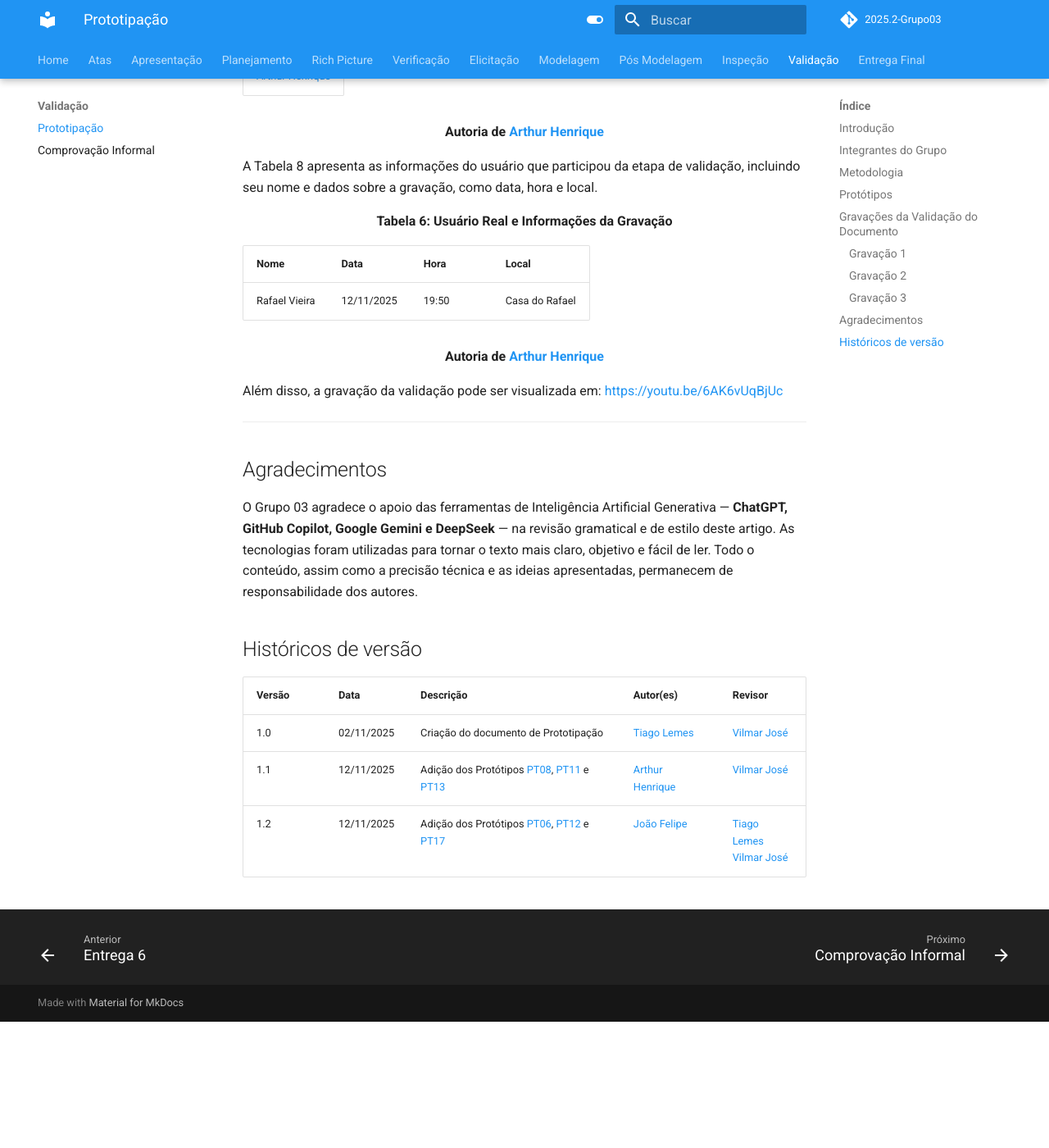
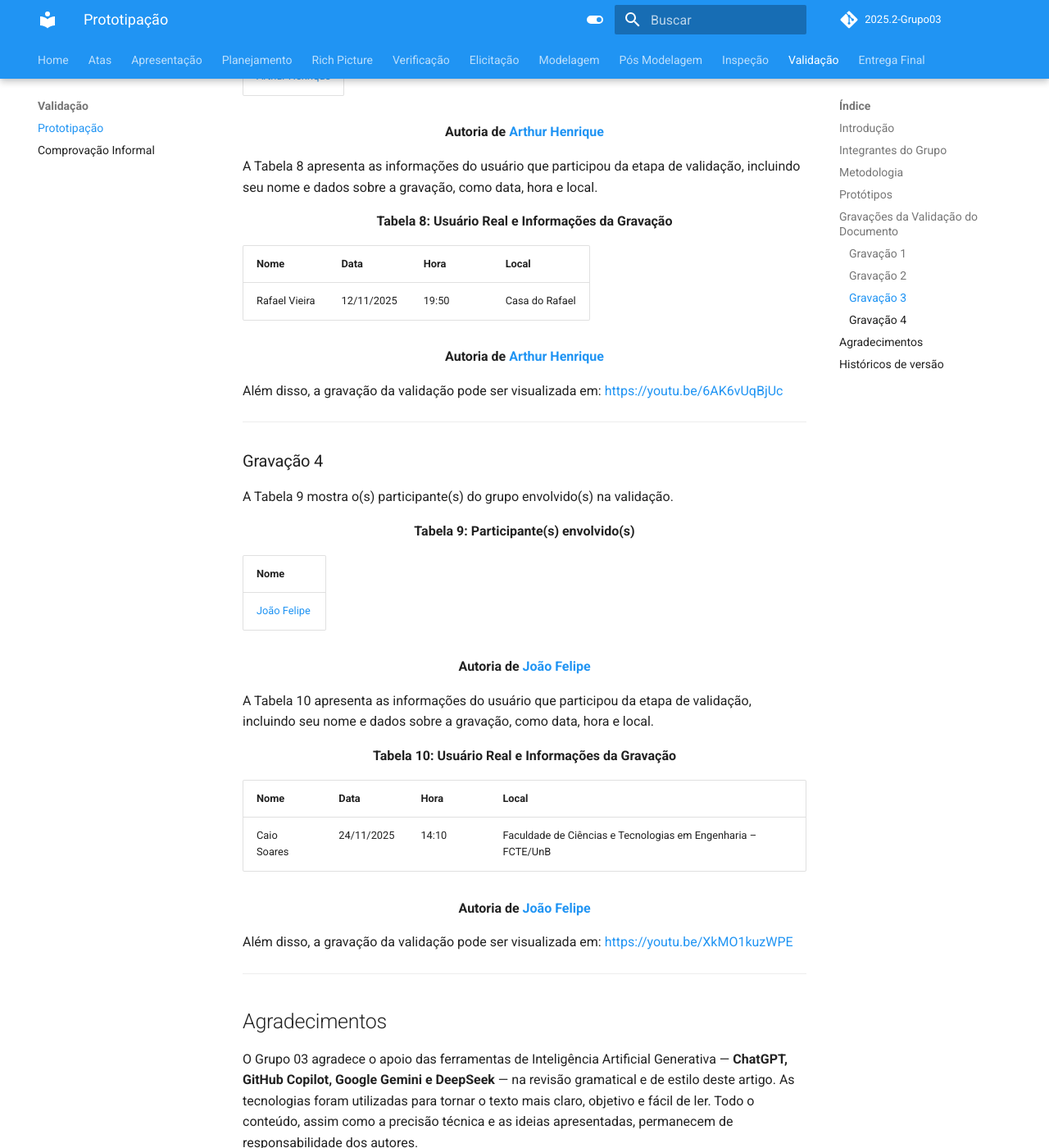
Before and after one commit to Requisitos-de-Software/2025.2-Grupo03, an MkDocs documentation site: the page built from docs/Validacao/prototipos.md, in a window 1280 px wide and 1400 px high, scrolled down 7068 px. Shown: the whole window at 82% size. Built offline with MkDocs 1.6.1 and Material for MkDocs 9.7.7, drawn with Linux system fonts in a browser that asks for light colours; comment, search, counter and statistics services are not loaded; before the commit the page ends 8314 px from its top, so only the background shows below that; some of the changed text lies outside the part shown.

Commit message:
Protótipos, Versão 1.3:  Adição da Gravação 4

```diff
--- a/docs/Validacao/prototipos.md
+++ b/docs/Validacao/prototipos.md
@@ -121,7 +121,7 @@ Além disso, a gravação da validação pode ser visualizada em: [https://youtu
 ### Gravação 3
 A Tabela 7 mostra os participantes do grupo envolvidos na validação.
 
-<div align="center"><strong>Tabela 5: Participantes envolvidos</strong></div>
+<div align="center"><strong>Tabela 7: Participantes envolvidos</strong></div>
 
 | Nome |
 |------|
@@ -131,7 +131,7 @@ A Tabela 7 mostra os participantes do grupo envolvidos na validação.
 
 A Tabela 8 apresenta as informações do usuário que participou da etapa de validação, incluindo seu nome e dados sobre a gravação, como data, hora e local.
 
-<div align="center"><strong>Tabela 6: Usuário Real e Informações da Gravação</strong></div>
+<div align="center"><strong>Tabela 8: Usuário Real e Informações da Gravação</strong></div>
 
 | Nome | Data | Hora | Local|
 |-------------------------|-----------------|-----------------|------------------|
@@ -140,6 +140,31 @@ A Tabela 8 apresenta as informações do usuário que participou da etapa de val
 <div align="center"><strong>Autoria de <a href="https://github.com/arthurhvieira1">Arthur Henrique</a></strong></div>
 
 Além disso, a gravação da validação pode ser visualizada em: [https://youtu.be/6AK6vUqBjUc](https://youtu.be/6AK6vUqBjUc)
+
+---
+
+### Gravação 4
+A Tabela 9 mostra o(s) participante(s) do grupo envolvido(s) na validação.
+
+<div align="center"><strong>Tabela 9: Participante(s) envolvido(s)</strong></div>
+
+| Nome |
+|------|
+| [João Felipe](https://github.com/MrBolt2005) |
+
+<div align="center"><strong>Autoria de <a href="https://github.com/MrBolt2005">João Felipe</a></strong></div>
+
+A Tabela 10 apresenta as informações do usuário que participou da etapa de validação, incluindo seu nome e dados sobre a gravação, como data, hora e local.
+
+<div align="center"><strong>Tabela 10: Usuário Real e Informações da Gravação</strong></div>
+
+| Nome | Data | Hora | Local|
+|-------------------------|-----------------|-----------------|------------------|
+| Caio Soares | 24/11/2025 | 14:10 | Faculdade de Ciências e Tecnologias em Engenharia – FCTE/UnB |
+
+<div align="center"><strong>Autoria de <a href="https://github.com/MrBolt2005">João Felipe</a></strong></div>
+
+Além disso, a gravação da validação pode ser visualizada em: [https://youtu.be/XkMO1kuzWPE](https://youtu.be/XkMO1kuzWPE)
 
 ---
 
@@ -153,3 +178,4 @@ O Grupo 03 agradece o apoio das ferramentas de Inteligência Artificial Generati
 | 1.0    | 02/11/2025 | Criação do documento de Prototipação          | [Tiago Lemes](https://github.com/TiagoTeixeira-2005)       | [Vilmar José](https://github.com/VilmarFagundes) |
 | 1.1   | 12/11/2025 | Adição dos Protótipos [PT08](#PT08), [PT11](#PT11) e [PT13](#PT13)         | [Arthur Henrique](https://github.com/arthurhvieira1)       | [Vilmar José](https://github.com/VilmarFagundes) |
 | 1.2   | 12/11/2025 | Adição dos Protótipos [PT06](#PT06), [PT12](#PT12) e [PT17](#PT17)         | [João Felipe](https://github.com/MrBolt2005)       | [Tiago Lemes](https://github.com/TiagoTeixeira-2005)<br>[Vilmar José](https://github.com/VilmarFagundes) |
+| 1.3   | 24/11/2025 | Adição da Gravação 4 (Referente à validação dos Protótipos [PT06](#PT06), [PT12](#PT12) e [PT17](#PT17))         | [João Felipe](https://github.com/MrBolt2005)       | [Vilmar José](https://github.com/VilmarFagundes) |
```
